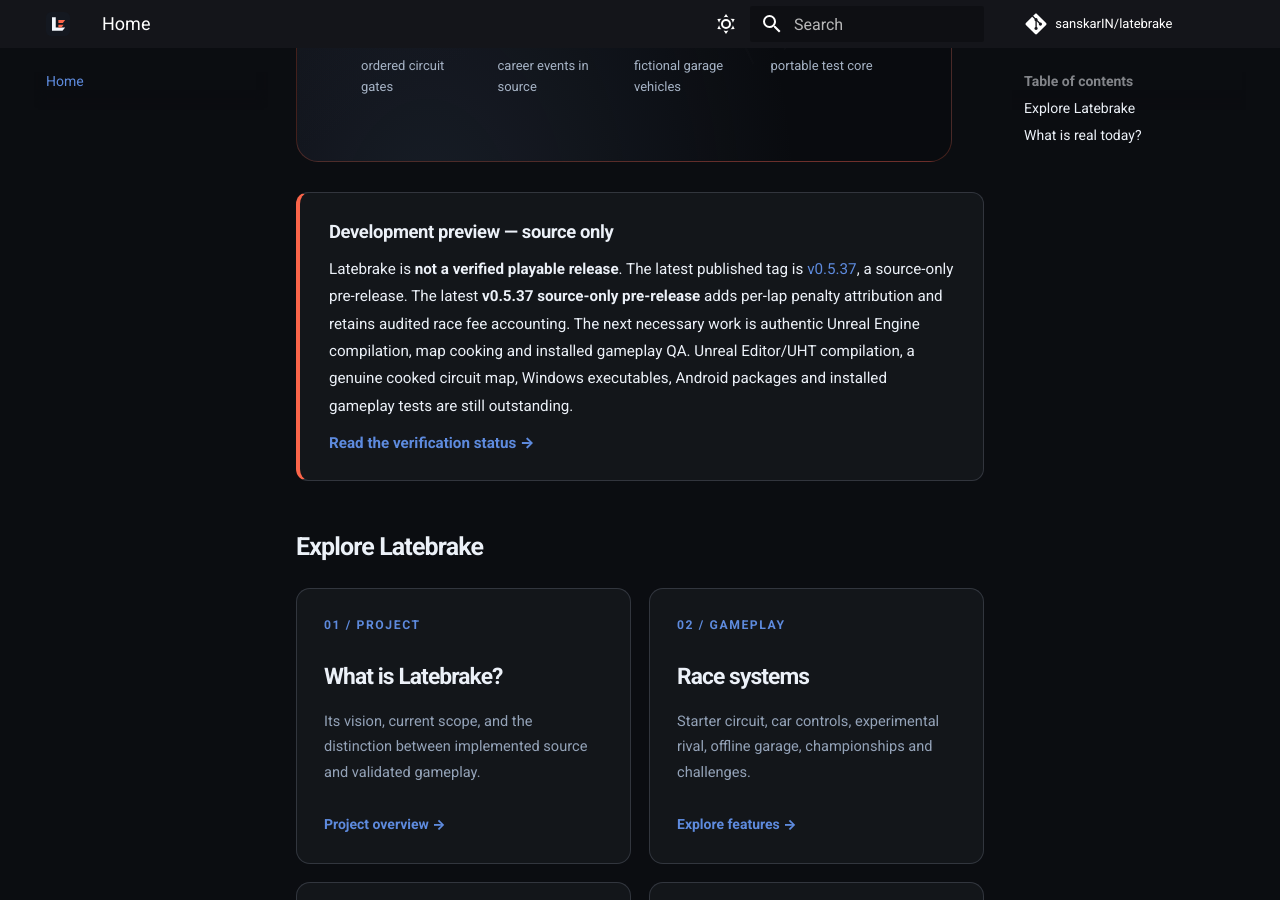
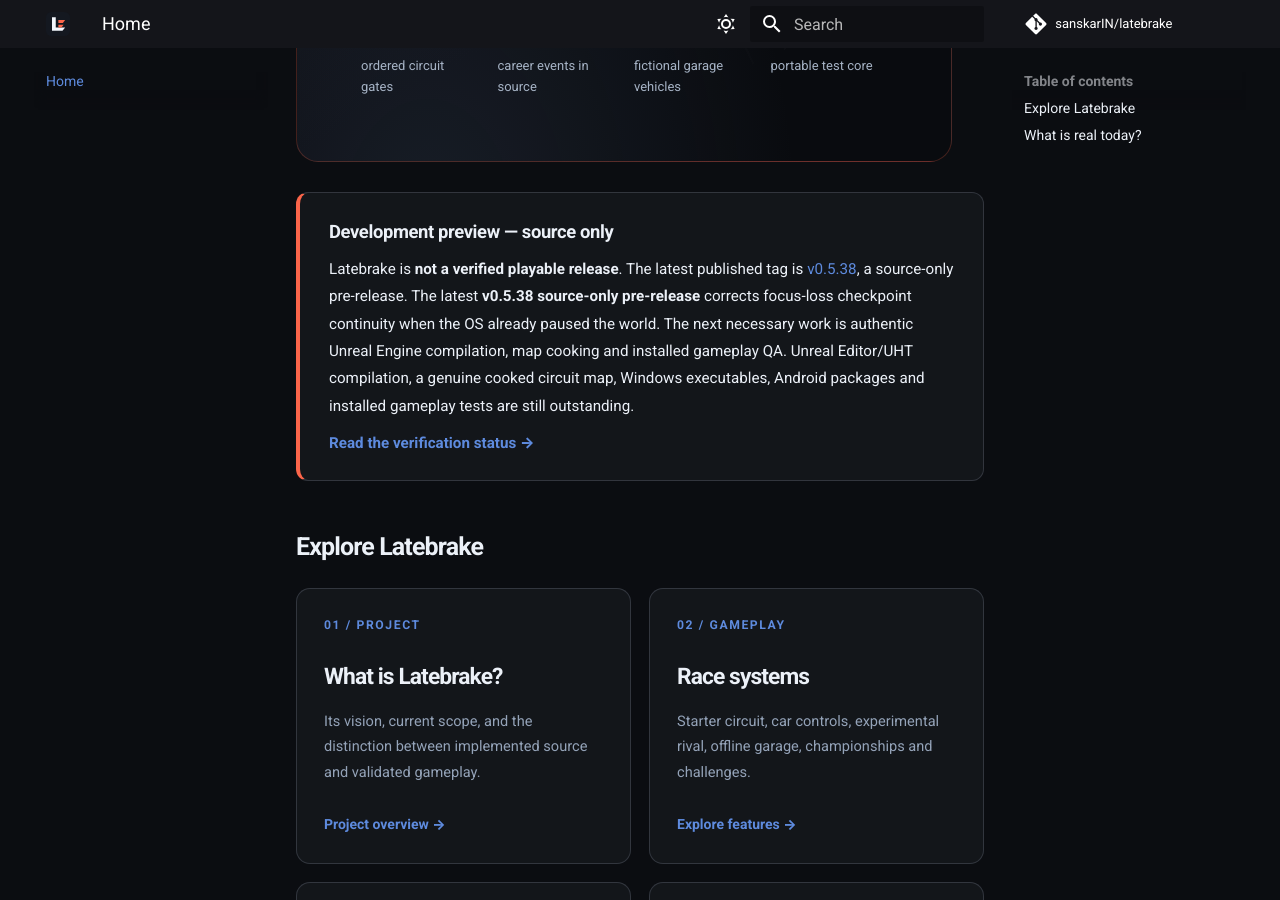
Before and after one commit to sanskarIN/latebrake, an MkDocs documentation site: the page built from docs/index.md, in a window 1280 px wide and 900 px high, scrolled down 702 px. Built offline with MkDocs 1.6.1 and Material for MkDocs 9.7.7, drawn with Linux system fonts in a browser that asks for light colours; comment, search, counter and statistics services are not loaded.

Commit message:
docs(site): show latest v0.5.38 source-only focus integrity preview

```diff
--- a/docs/index.md
+++ b/docs/index.md
@@ -16,7 +16,7 @@
 
 <div class="lb-status-panel" role="status">
   <div class="lb-status-title">Development preview — source only</div>
-  <p>Latebrake is <strong>not a verified playable release</strong>. The latest published tag is <a href="https://github.com/sanskarIN/latebrake/releases/tag/v0.5.37">v0.5.37</a>, a source-only pre-release. The latest <strong>v0.5.37 source-only pre-release</strong> adds per-lap penalty attribution and retains audited race fee accounting. The next necessary work is authentic Unreal Engine compilation, map cooking and installed gameplay QA. Unreal Editor/UHT compilation, a genuine cooked circuit map, Windows executables, Android packages and installed gameplay tests are still outstanding.</p>
+  <p>Latebrake is <strong>not a verified playable release</strong>. The latest published tag is <a href="https://github.com/sanskarIN/latebrake/releases/tag/v0.5.38">v0.5.38</a>, a source-only pre-release. The latest <strong>v0.5.38 source-only pre-release</strong> corrects focus-loss checkpoint continuity when the OS already paused the world. The next necessary work is authentic Unreal Engine compilation, map cooking and installed gameplay QA. Unreal Editor/UHT compilation, a genuine cooked circuit map, Windows executables, Android packages and installed gameplay tests are still outstanding.</p>
   <a href="development-status/">Read the verification status →</a>
 </div>
 
```
